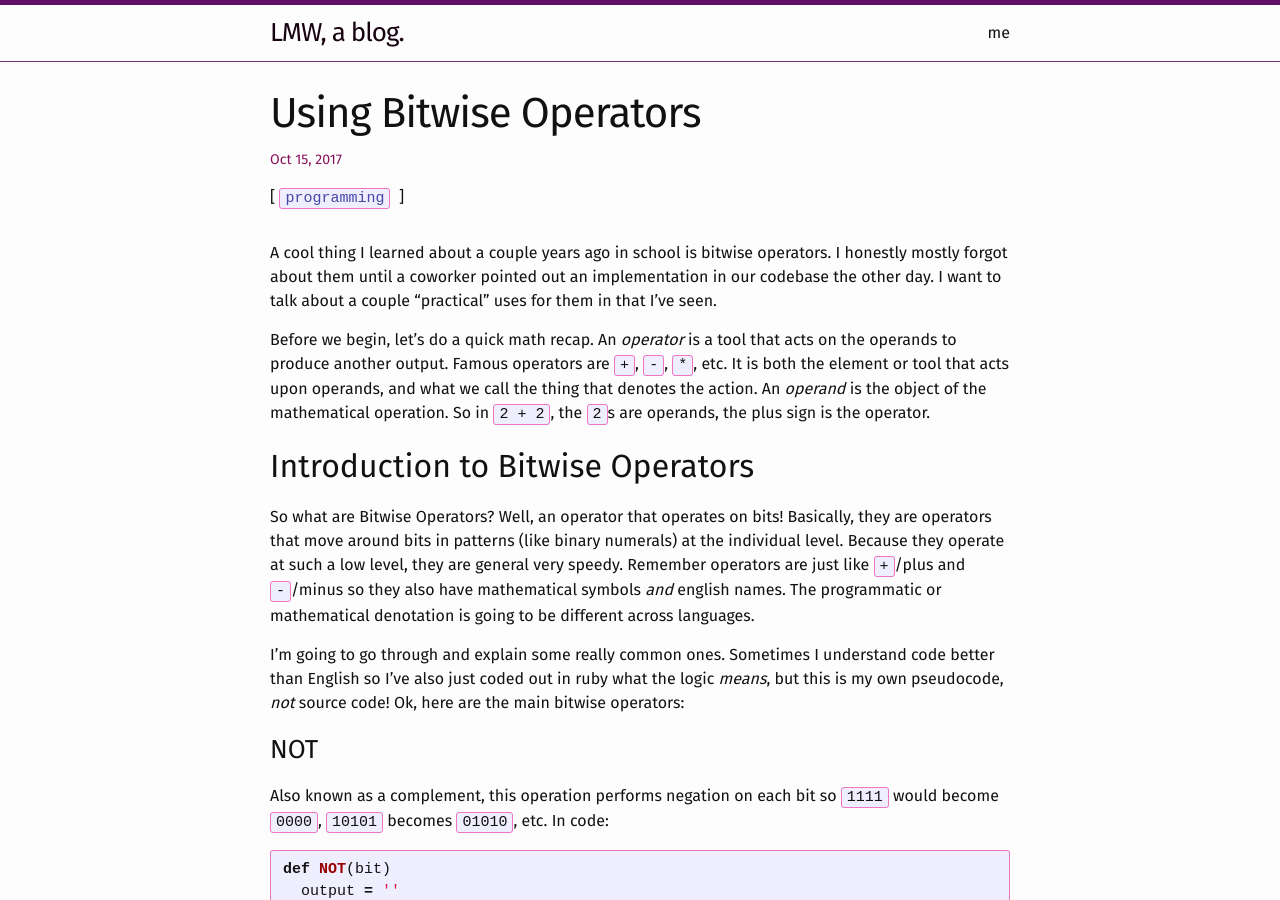
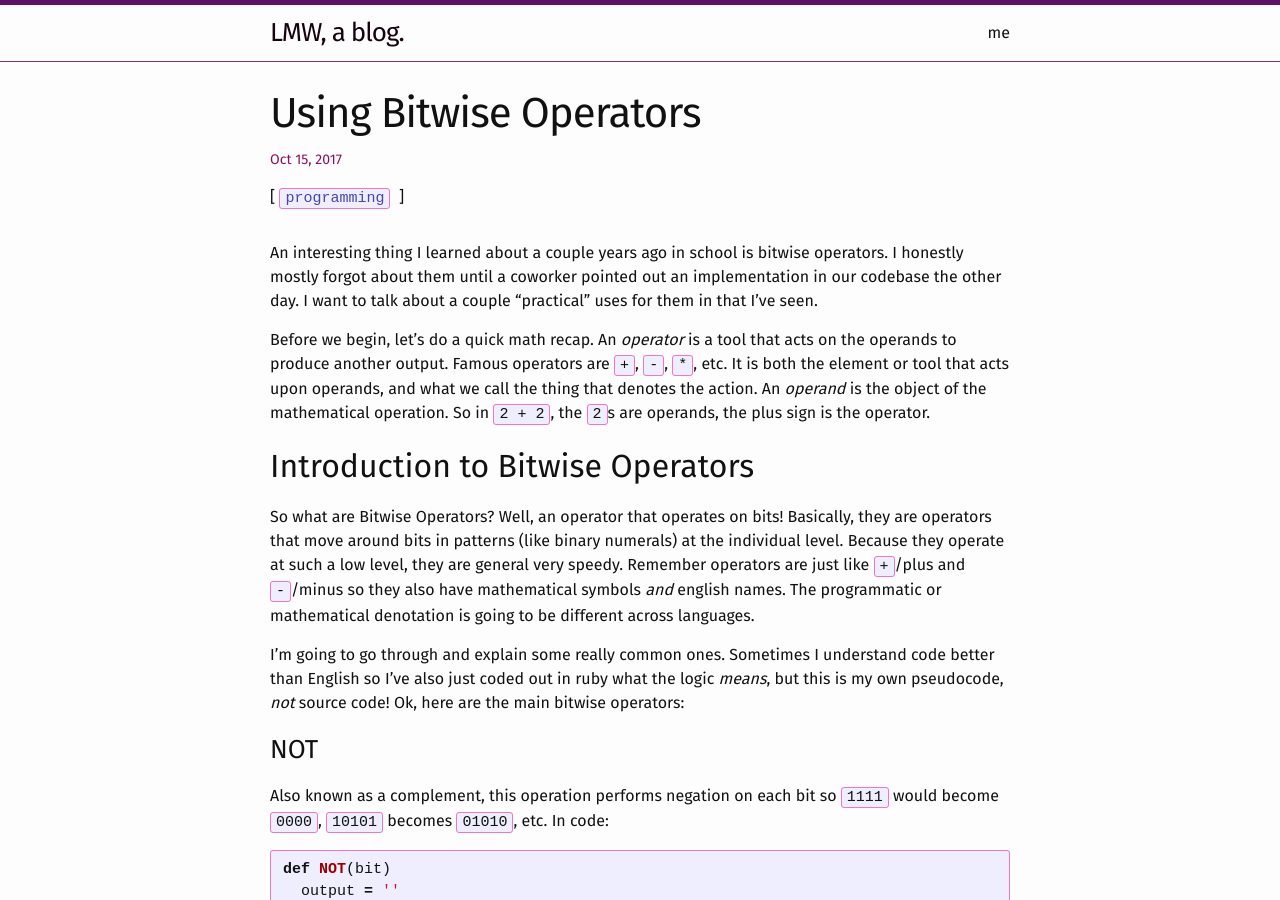
Before and after one commit to ghazaal71/loganmeetsworld, a Jekyll site: the page built from _posts/2017-10-15-using-of-bitwise-operators.markdown, in a window 1280 px wide and 900 px high. Built offline with Jekyll 4.4.1, drawn with Linux system fonts in a browser that asks for light colours.

Commit message:
fix wording

```diff
--- a/_posts/2017-10-15-using-of-bitwise-operators.markdown
+++ b/_posts/2017-10-15-using-of-bitwise-operators.markdown
@@ -5,7 +5,7 @@ date: 2017-10-15T16:18:00-04:00
 tags: programming
 ---
 
-A cool thing I learned about a couple years ago in school is bitwise operators. I honestly mostly forgot about them until a coworker pointed out an implementation in our codebase the other day. I want to talk about a couple "practical" uses for them in that I've seen.
+An interesting thing I learned about a couple years ago in school is bitwise operators. I honestly mostly forgot about them until a coworker pointed out an implementation in our codebase the other day. I want to talk about a couple "practical" uses for them in that I've seen.
 
 Before we begin, let's do a quick math recap. An _operator_ is a tool that acts on the operands to produce another output. Famous operators are `+`, `-`, `*`, etc. It is both the element or tool that acts upon operands, and what we call the thing that denotes the action. An _operand_ is the object of the mathematical operation. So in `2 + 2`, the `2`s are operands, the plus sign is the operator.
 
```
